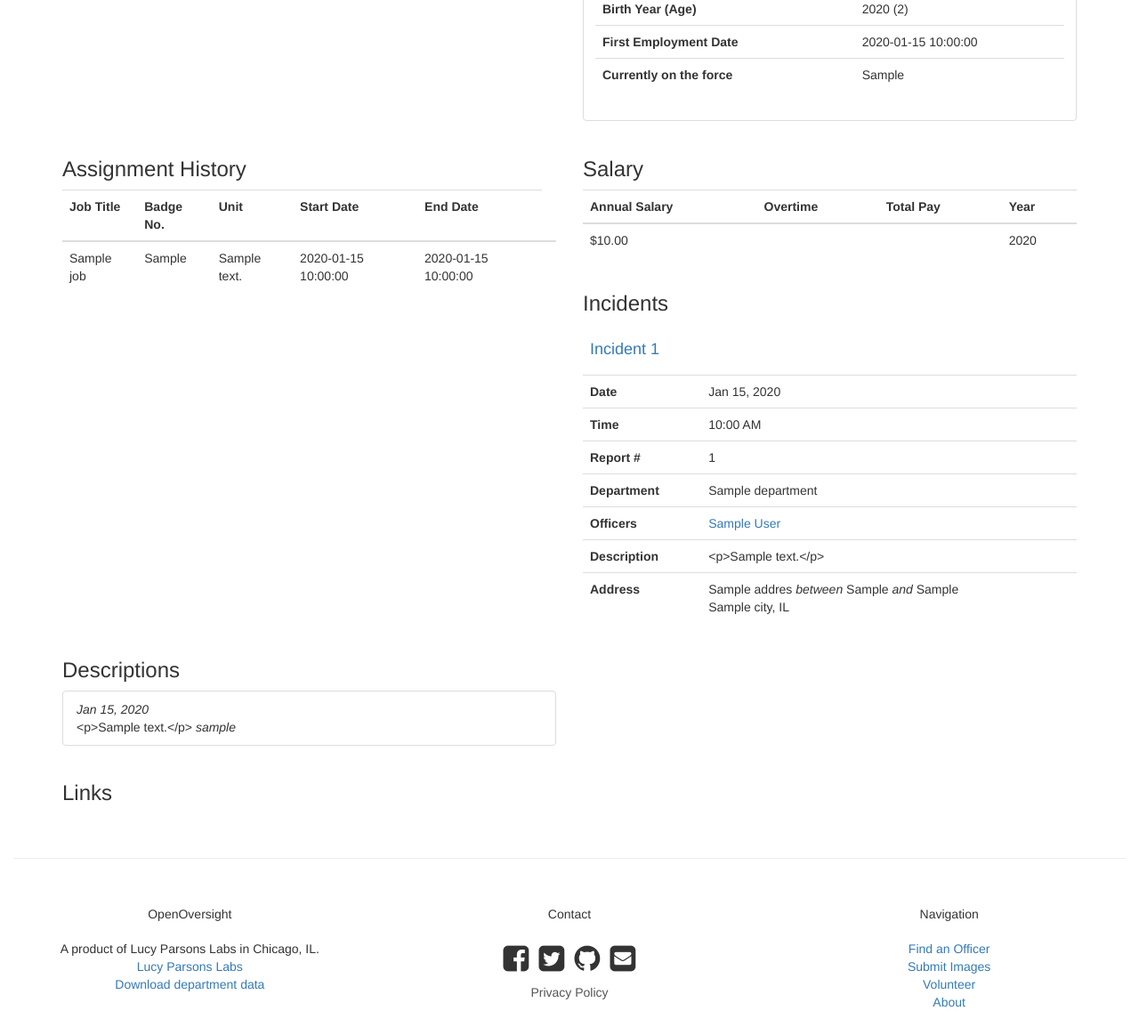
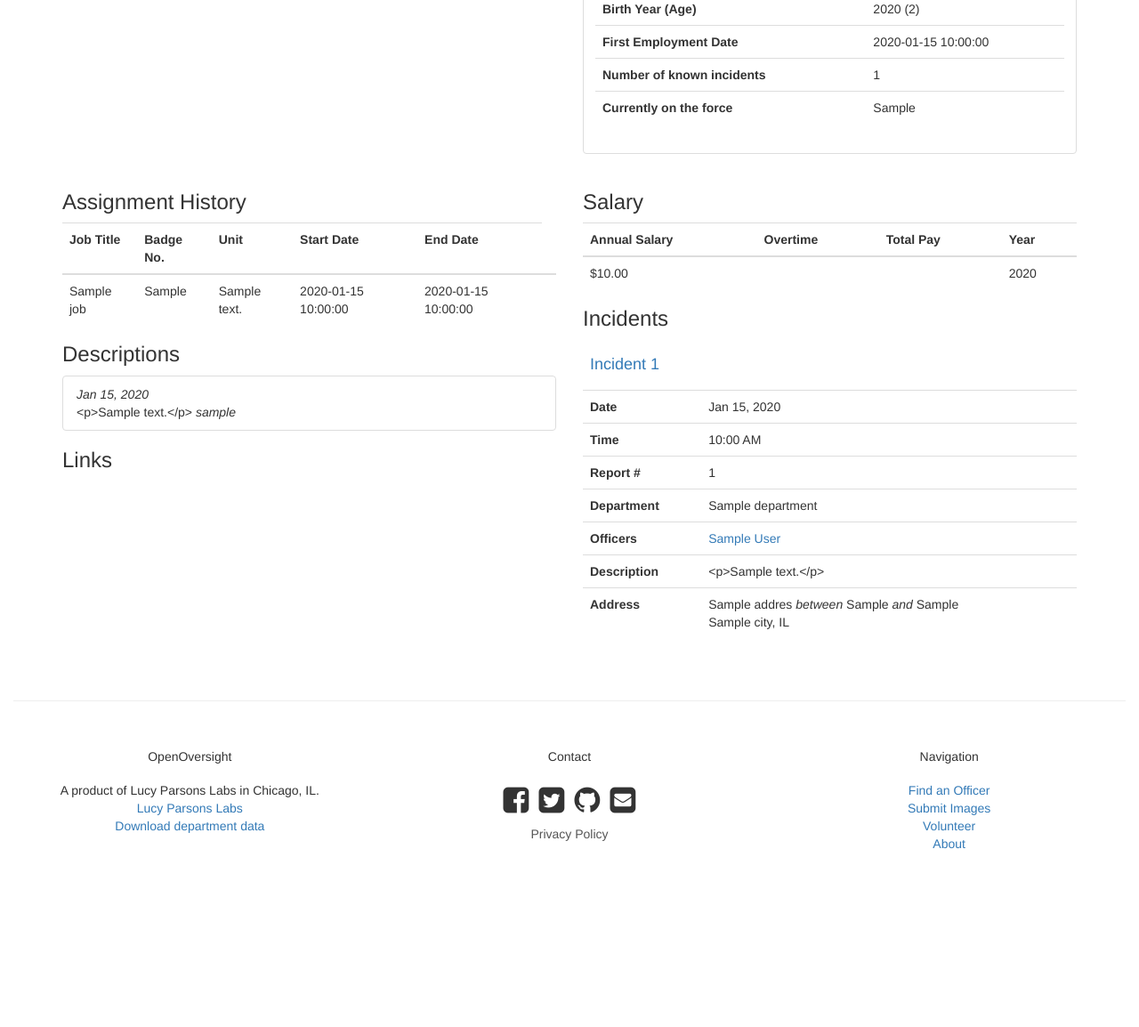
Before and after one commit to lucyparsons/OpenOversight, a Flask app: template OpenOversight/app/templates/officer.html in a window 1280 px wide. Shown: the part 542-1696 px from the top of the page at 89% size. After the commit the page ends 1496 px from the top, so only its background shows below. Run offline with Flask 2, Linux system fonts and the light colour scheme; the template is opened without the code that fills it: most values are stand-ins (such as "Sample title", 1, 10 or a date in 2020); data that the repository does not hold is empty; style sheets or scripts are compiled from the project's sources; parts of the project's set-up code (start-up, migrations or seed data) failed here and were passed over; some libraries are stand-ins or nearby versions.

Commit message:
Incidents, improved detail formatting (OrcaCollective#99)
* Add data munging

* Documentation & comments

* Rearrange partials, force column ordering

* Improve long-form text layout

* Only show a cross-street if we have one

* Give the incident detail page more padding on the bottom

* Add ellipses to cut off text

* Only show street name if we have one

* Formatting

* Add "OPA Case" prefix to incident title

* Only show unique internal identifier if it exists

* Add args to just recipes, start stack after fresh start

* Allow incident descriptions to have HTML

* Improve OPA incident description formatting, add officer name

* Remove OPA Case prefix when matching links

* Formatting!

* Remove redundant "Incident" in report number title

* Add "number of known incidents" to general information section

* Allow spaces in incident names (but no other special characters)

* Add known incident count to officer list

* Have acceptance tests be a separate step

This should make it easier to run the regular tests, then the functional ones in dev while not having to run the regular ones twice

* Fix the functional tests based on new description cutoff

* Remove conditional for known incidents

```diff
--- a/OpenOversight/app/main/forms.py
+++ b/OpenOversight/app/main/forms.py
@@ -514,8 +514,8 @@
     report_number = StringField(
         validators=[
             Regexp(
-                r"^[a-zA-Z0-9-]*$",
-                message="Report numbers can contain letters, numbers, and dashes",
+                r"^[a-zA-Z0-9- ]*$",
+                message="Report cannot contain special characters (dashes permitted)",
             )
         ],
         description="Incident number for the organization tracking incidents",
--- a/OpenOversight/app/static/js/incidentDescription.js
+++ b/OpenOversight/app/static/js/incidentDescription.js
@@ -1,15 +1,17 @@
 $(document).ready(function() {
+    let overflow_length = 500;
     $(".incident-description").each(function () {
         let description = this;
         let incidentId = $( this ).data("incident");
-        if (description.innerText.length < 300) {
+        if (description.innerHTML.length < overflow_length) {
             $("#description-overflow-row_" + incidentId).hide();
         }
-        if(description.innerText.length > 300) {
-            let originalDescription = description.innerText;
-            description.innerText = description.innerText.substring(0, 300);
+        if(description.innerHTML.length > overflow_length) {
+            let originalDescription = description.innerHTML;
+            description.innerHTML = description.innerHTML.substring(0, overflow_length) + "…";
             $(`#description-overflow-button_${incidentId}`).on('click', function(event) {
-                description.innerText = originalDescription;
+                event.stopImmediatePropagation();
+                description.innerHTML = originalDescription;
                 $("#description-overflow-row_" + incidentId).hide();
             })
         }
--- a/OpenOversight/app/templates/incident_detail.html
+++ b/OpenOversight/app/templates/incident_detail.html
@@ -31,7 +31,7 @@
 	</script>
 {% endblock %}
 {% block content %}
-	<main class='container pt-35' role='main'>
+	<main class='container pt-35 pb-50' role='main'>
 		<a href="{{ url_for('main.incident_api')}}">All Incidents</a>
 		{% if incident.department %}
 			<p>
--- a/OpenOversight/app/templates/list_officer.html
+++ b/OpenOversight/app/templates/list_officer.html
@@ -160,6 +160,8 @@
                       <dd>{{ officer.unit_descrip()|default('Unknown') }}</dd>
                       <dt>Currently on the Force</dt>
                       <dd>{{ officer.currently_on_force() }}</dd>
+                      <dt>Known incidents</dt>
+                      <dd>{{ officer.incidents | length }}</dd>
                     </dl>
                   </div>
                   <div class="col-md-6 col-xs-6">
--- a/OpenOversight/app/templates/officer.html
+++ b/OpenOversight/app/templates/officer.html
@@ -109,34 +109,27 @@
   <div class="row">
     <div class="col-sm-12 col-md-6">
       {% include "partials/officer_assignment_history.html" %}
+      {% if officer.descriptions or is_admin_or_coordinator %}
+        {% include "partials/officer_descriptions.html" %}
+      {% endif %}
+      {# Notes are for internal use #}
+      {% if is_admin_or_coordinator %}
+        {% include "partials/officer_notes.html" %}
+      {% endif %}
+      {% with obj=officer %}
+        {% include "partials/links_and_videos_row.html" %}
+      {% endwith %}
     </div> {# end col #}
 
-    {% if officer.salaries or is_admin_or_coordinator %}
-      <div class='col-sm-12 col-md-6'>
+    <div class='col-sm-12 col-md-6'>
+      {% if officer.salaries or is_admin_or_coordinator %}
         {% include "partials/officer_salary.html" %}
-      </div>{# end col #}
-    {% endif %}
+      {% endif %}
+      {% if officer.incidents or is_admin_or_coordinator %}
+        {% include "partials/officer_incidents.html" %}
+      {% endif %}
+    </div>{# end col #}
 
-    {% if officer.incidents or is_admin_or_coordinator %}
-      <div class='col-sm-12 col-md-6'>
-        {% include "partials/officer_incidents.html" %}
-    	</div>{# end col #}
-    {% endif %}
-
-    {% if officer.descriptions or is_admin_or_coordinator %}
-      <div class='col-sm-12 col-md-6'>
-        {% include "partials/officer_descriptions.html" %}
-      </div>{# end col #}
-    {% endif %}
-
-    {% if is_admin_or_coordinator %}
-    <div class='col-sm-12 col-md-6'>
-      {% include "partials/officer_notes.html" %}
-    </div>{# end col #}
-    {% endif %}
   </div> {# end row #}
-  {% with obj=officer %}
-    {% include "partials/links_and_videos_row.html" %}
-  {% endwith %}
 </div> {# end container #}
 {% endblock %}
--- a/OpenOversight/app/templates/partials/incident_fields.html
+++ b/OpenOversight/app/templates/partials/incident_fields.html
@@ -94,5 +94,5 @@
 
 
 {% block js_footer %}
-	<script src="{{ url_for('static', filename='js/incidentDescription.js') }}"></script>
+  <script src="{{ url_for('static', filename='js/incidentDescription.js') }}"></script>
 {% endblock %}
--- a/OpenOversight/app/templates/partials/links_and_videos_row.html
+++ b/OpenOversight/app/templates/partials/links_and_videos_row.html
@@ -1,6 +1,4 @@
 {% if obj.links|length > 0 or is_admin_or_coordinator %}
-<div class='row'>
-	<div class="col-sm-12 col-md-6">
   <h3>Links</h3>
   {% for type, list in obj.links|groupby('link_type') %}
     {% if type == 'link' %}
@@ -39,10 +37,8 @@
 				or (current_user.is_area_coordinator and current_user.ac_department_id == officer.department_id)) %}
     <a href="{{ url_for('main.link_api_new', officer_id=officer.id) }}" class='btn btn-primary'>New Link/Video</a>
   {% endif %}
-	</div>
   {% for type, list in obj.links|groupby('link_type') %}
     {% if type == 'video' %}
-		<div class="col-sm-12 col-md-6">
       <h3>Videos</h3>
       <ul class='list-group'>
         {% for link in list %}
@@ -82,10 +78,8 @@
           {% endwith%}
         {% endfor %}
       </ul>
-		</div>
     {% endif %}
     {% if type == 'other_video' %}
-		<div class="col-sm-12 col-md-6">
       <h3>Other videos</h3>
       <ul class='list-group'>
         {% for link in list %}
@@ -118,8 +112,6 @@
           </li>
         {% endfor %}
       </ul>
-		</div>
     {% endif %}
   {% endfor %}
-</div> {# end row #}
 {% endif %}
--- a/OpenOversight/app/templates/partials/officer_general_information.html
+++ b/OpenOversight/app/templates/partials/officer_general_information.html
@@ -18,10 +18,12 @@
                     <td><b>OpenOversight ID</b></td>
                     <td>{{ officer.id }}</td>
                 </tr>
+                {% if officer.unique_internal_identifier %}
                 <tr>
                     <td><b>Unique Internal Identifier</b></td>
                     <td>{{ officer.unique_internal_identifier }}</td>
                 </tr>
+                {% endif %}
                 <tr>
                     <td><b>Department</b></td>
                     <td>{{ officer.department.name }}</td>
@@ -43,6 +45,10 @@
                     <td>{{ officer.employment_date }}</td>
                 </tr>
                 <tr>
+                    <td><b>Number of known incidents</b></td>
+                    <td>{{ officer.incidents | length }}</td>
+                </tr>
+                <tr>
                     <td><b>Currently on the force</b></td>
                     <td>{{ officer.currently_on_force() }}</td>
                 </tr>
```
Also changed, not shown: OpenOversight/tests/conftest.py (+4 -1 lines), OpenOversight/tests/description_overflow.txt (added, +6 -0 lines), OpenOversight/tests/routes/test_incidents.py (+49 -2 lines), OpenOversight/tests/test_functional.py (+11 -8 lines). Lines whose indentation alone changed are shown as unchanged.
